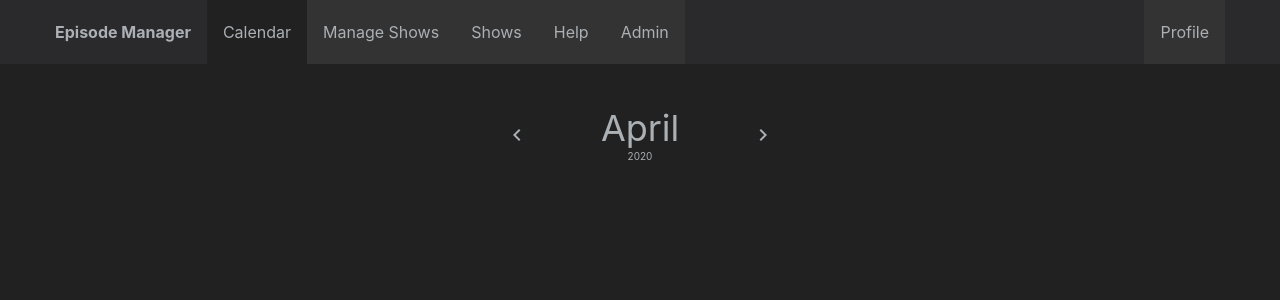
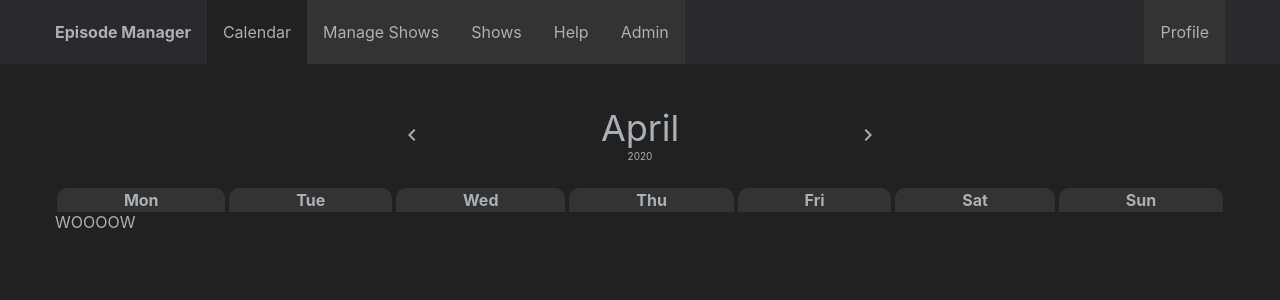
Before and after one commit to mark-buhagiar/EpisodeManager.UI, a React (Create React App) app: page / in a window 1280 px wide. Shown: the top 300 px of the page. Built offline with nearby package versions, Linux system fonts and the light colour scheme.

Commit message:
Added calendar headings

```diff
--- a/src/components/app/App.scss
+++ b/src/components/app/App.scss
@@ -1,6 +1,15 @@
 .app-container {
     margin-left: auto;
     margin-right: auto;
+}
+
+.no-select {
+    -webkit-touch-callout: none;
+    -webkit-user-select: none;
+    -khtml-user-select: none;
+    -moz-user-select: none;
+    -ms-user-select: none;
+    user-select: none;
 }
 
 @media (min-width: 1200px) {
--- /dev/null
+++ b/src/components/calendar/Calendar.scss
@@ -0,0 +1,17 @@
+@import "../../variables.scss";
+
+.calendar-headers {
+    display: flex;
+    flex-flow: row nowrap;
+    justify-content: space-around;
+
+    .calendar-header-item {
+        flex: 1 1 auto;
+        margin: 0 2px;
+        border-radius: 10px 10px 0 0;
+        background-color: $accent-color;
+        line-height: 1.5em;
+        text-align: center;
+        font-weight: bold;
+    }
+}
--- /dev/null
+++ b/src/components/calendar/Calendar.tsx
@@ -0,0 +1,18 @@
+import React from 'react';
+import CalendarHeader from './CalendarHeader';
+import './Calendar.scss';
+
+interface Props {
+    date: Date;
+}
+
+const Calendar: React.FC<Props> = (props: Props): JSX.Element => {
+    return (
+        <>
+            <CalendarHeader />
+            WOOOOW
+        </>
+    );
+};
+
+export default Calendar;
--- /dev/null
+++ b/src/components/calendar/CalendarHeader.tsx
@@ -0,0 +1,26 @@
+import React from 'react';
+import CalendarHeaderItem from './CalendarHeaderItem';
+
+const CalendarHeader: React.FC = (): JSX.Element => {
+    const headers = [
+        { label: 'Mon' },
+        { label: 'Tue' },
+        { label: 'Wed' },
+        { label: 'Thu' },
+        { label: 'Fri' },
+        { label: 'Sat' },
+        { label: 'Sun' },
+    ];
+
+    return (
+        <>
+            <div className="calendar-headers">
+                {headers.map((header) => (
+                    <CalendarHeaderItem key={header.label} {...header} />
+                ))}
+            </div>
+        </>
+    );
+};
+
+export default CalendarHeader;
--- /dev/null
+++ b/src/components/calendar/CalendarHeaderItem.tsx
@@ -0,0 +1,11 @@
+import React from 'react';
+
+interface Props {
+    label: string;
+}
+
+const CalendarHeaderItem: React.FC<Props> = (props: Props): JSX.Element => {
+    return <div className="calendar-header-item">{props.label}</div>;
+};
+
+export default CalendarHeaderItem;
--- /dev/null
+++ b/src/components/dateSelector/DateChanger.tsx
@@ -0,0 +1,21 @@
+import React from 'react';
+
+interface Props {
+    id: string;
+    className?: string[];
+    onClick: () => void;
+}
+
+const DateChanger: React.FC<Props> = (props: Props): JSX.Element => {
+    return (
+        <div
+            id={props.id}
+            className={['date-changer no-select', !props.className ? '' : [...props.className]].join(' ')}
+            onClick={(): void => props.onClick()}
+        >
+            <span className="material-icons">{props.id}</span>
+        </div>
+    );
+};
+
+export default DateChanger;
--- a/src/components/dateSelector/DateSelector.scss
+++ b/src/components/dateSelector/DateSelector.scss
@@ -9,8 +9,13 @@
     align-items: center;
 
     .month-label {
+        min-width: 10em;
         text-align: center;
-        margin: 0 $distance-covid-warning;
+        margin: 0 $distance-covid-safe;
+    }
+
+    .date-changer {
+        cursor: pointer;
     }
 
     .year {
--- a/src/components/dateSelector/DateSelector.tsx
+++ b/src/components/dateSelector/DateSelector.tsx
@@ -1,6 +1,7 @@
 import Moment from 'moment';
 import React, { Dispatch } from 'react';
-import { MonthReducerAction } from '../../reducers/monthReducerActions';
+import { MonthReducerAction, MonthReducerActionTypes } from '../../reducers/monthReducerActions';
+import DateChanger from './DateChanger';
 import './DateSelector.scss';
 
 interface Props {
@@ -13,17 +14,21 @@ const DateSelector: React.FC<Props> = ({ date, updateDateDispatch }): JSX.Elemen
     const month = momentDate.format('MMMM');
     const year = momentDate.format('YYYY');
 
+    const changeMonth = (type: MonthReducerActionTypes): void => updateDateDispatch({ type });
     return (
         <div id="dateSelector">
-            <div id="decrementMonth">
-                <span className="material-icons">navigate_before</span>
-            </div>
+            <DateChanger
+                id="navigate_before"
+                onClick={(): void => changeMonth(MonthReducerActionTypes.DECREMENT_MONTH)}
+            />
             <div className="month-label">
                 {month} <br /> <div className="year">{year}</div>
             </div>
-            <div id="incrementMonth">
-                <span className="material-icons">navigate_next</span>
-            </div>
+
+            <DateChanger
+                id="navigate_next"
+                onClick={(): void => changeMonth(MonthReducerActionTypes.INCREMENT_MONTH)}
+            />
         </div>
     );
 };
--- a/src/components/header/Header.tsx
+++ b/src/components/header/Header.tsx
@@ -18,7 +18,7 @@ const Header: React.FC = (): JSX.Element => {
     const generateNavLink = (link: NavLinkObj): JSX.Element => <NavLink key={link.to} {...link}></NavLink>;
 
     return (
-        <nav className="nav-bar">
+        <nav className="nav-bar no-select">
             <div id="navContainer" className="app-container">
                 <span className="app-title">Episode Manager</span>
                 {navLinksLeft.map(generateNavLink)}
--- a/src/components/home/HomePage.tsx
+++ b/src/components/home/HomePage.tsx
@@ -1,6 +1,7 @@
 import React, { useReducer } from 'react';
 import DateSelector from '../dateSelector/DateSelector';
 import monthReducer from '../../reducers/monthReducer';
+import Calendar from '../calendar/Calendar';
 
 const HomePage: React.FC = (): JSX.Element => {
     const [date, updateDateDispatch] = useReducer(monthReducer, new Date());
@@ -9,6 +10,7 @@ const HomePage: React.FC = (): JSX.Element => {
     return (
         <div>
             <DateSelector {...props} />
+            <Calendar date={date} />
         </div>
     );
 };
--- a/src/reducers/monthReducer.ts
+++ b/src/reducers/monthReducer.ts
@@ -1,13 +1,13 @@
-import { MonthReducerAction, MonthReducerActions } from './monthReducerActions';
+import { MonthReducerAction, MonthReducerActionTypes } from './monthReducerActions';
 
 const monthReducer = (state: Date, action: MonthReducerAction): Date => {
     switch (action.type) {
-        case MonthReducerActions.INCREMENT_MONTH: {
+        case MonthReducerActionTypes.INCREMENT_MONTH: {
             const newState = new Date(state);
             newState.setMonth(newState.getMonth() + 1);
             return newState;
         }
-        case MonthReducerActions.DECREMENT_MONTH: {
+        case MonthReducerActionTypes.DECREMENT_MONTH: {
             const newState = new Date(state);
             newState.setMonth(newState.getMonth() - 1);
             return newState;
--- a/src/reducers/monthReducerActions.ts
+++ b/src/reducers/monthReducerActions.ts
@@ -1,8 +1,8 @@
-export enum MonthReducerActions {
+export enum MonthReducerActionTypes {
     INCREMENT_MONTH = 1,
     DECREMENT_MONTH = 2,
 }
 
 export type MonthReducerAction =
-    | { type: MonthReducerActions.DECREMENT_MONTH }
-    | { type: MonthReducerActions.INCREMENT_MONTH };
+    | { type: MonthReducerActionTypes.INCREMENT_MONTH }
+    | { type: MonthReducerActionTypes.DECREMENT_MONTH };
```
Also changed, not shown: 1 other file (tests, documents, lock files or other folders).
